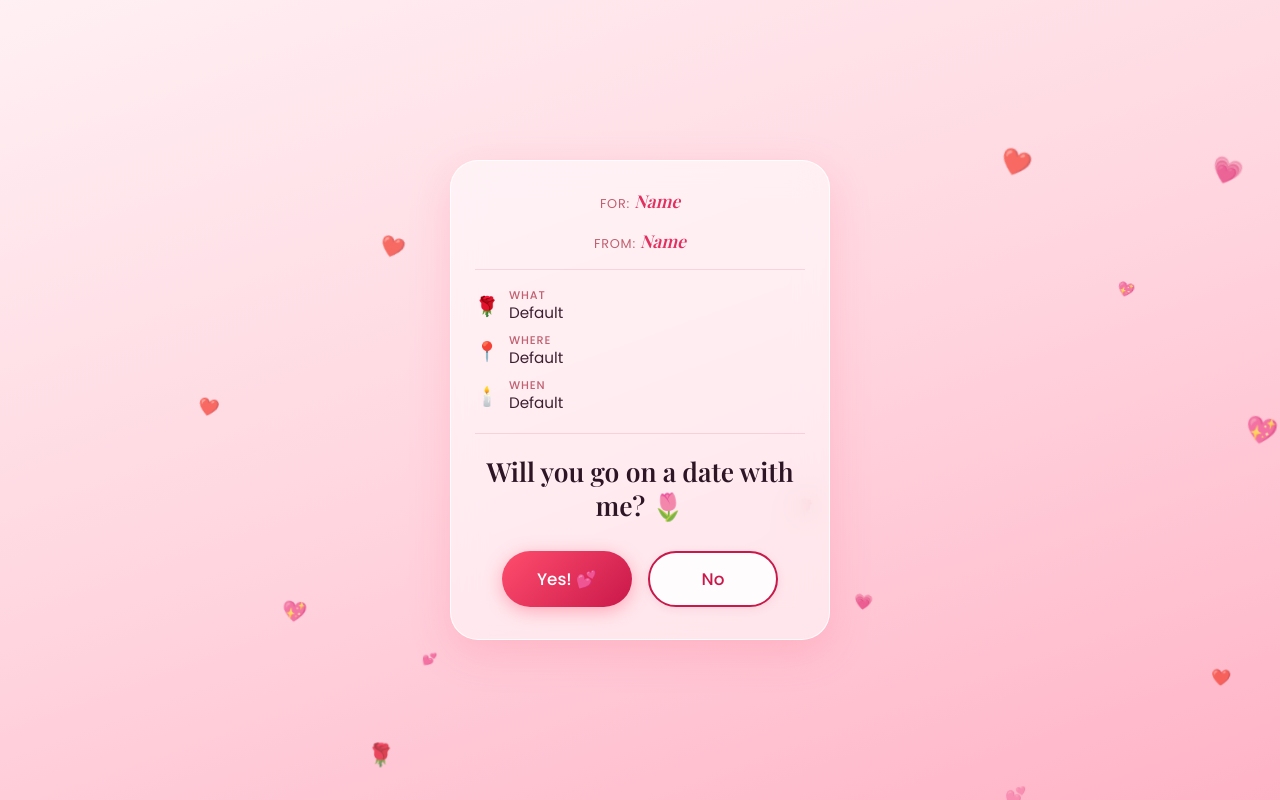
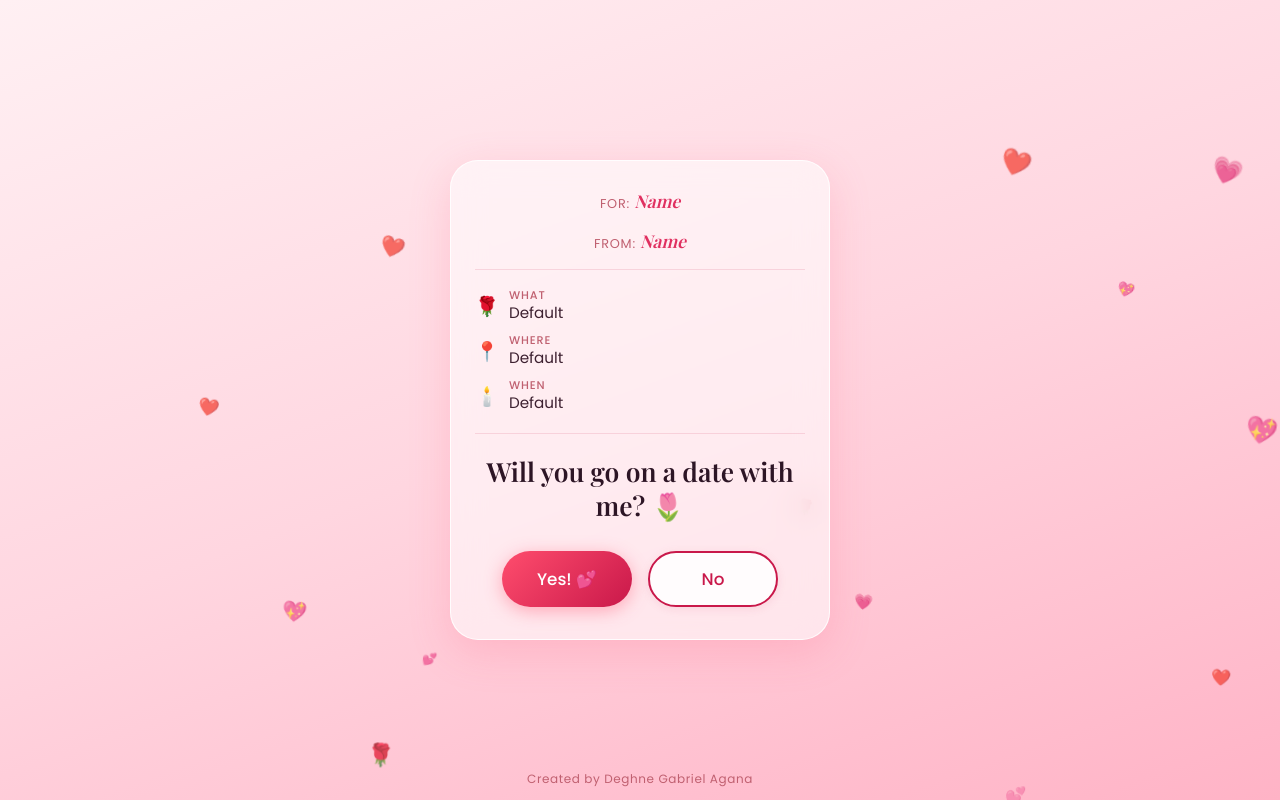
Before and after one commit to DeghneG/Will-you-project, a plain HTML site: page index.html in a window 1280 px wide. Drawn offline with nearby package versions, Linux system fonts and the light colour scheme; a web font is replaced by a local one.

Commit message:
Add owner footer

```diff
--- a/index.html
+++ b/index.html
@@ -67,6 +67,10 @@
     <!-- The No button lives here so it can roam freely -->
     <button id="no-btn-float" class="btn no-btn hidden">No</button>
 
+    <div class="footer">
+        Created by Deghne Gabriel Agana
+    </div>
+
     <script src="script.js"></script>
 </body>
 </html>
--- a/style.css
+++ b/style.css
@@ -227,3 +227,18 @@ body {
     visibility: hidden !important;
     pointer-events: none;
 }
+
+/* ===== FOOTER ===== */
+.footer {
+    position: fixed;
+    bottom: 12px;
+    left: 0;
+    width: 100%;
+    text-align: center;
+    font-size: 0.75rem;
+    color: #c06070;
+    font-family: 'Poppins', sans-serif;
+    z-index: 50;
+    pointer-events: none;
+    letter-spacing: 0.05em;
+}
```
